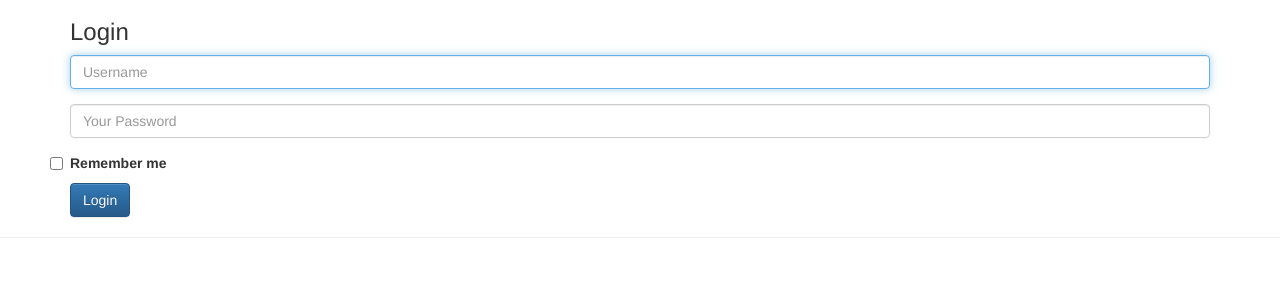
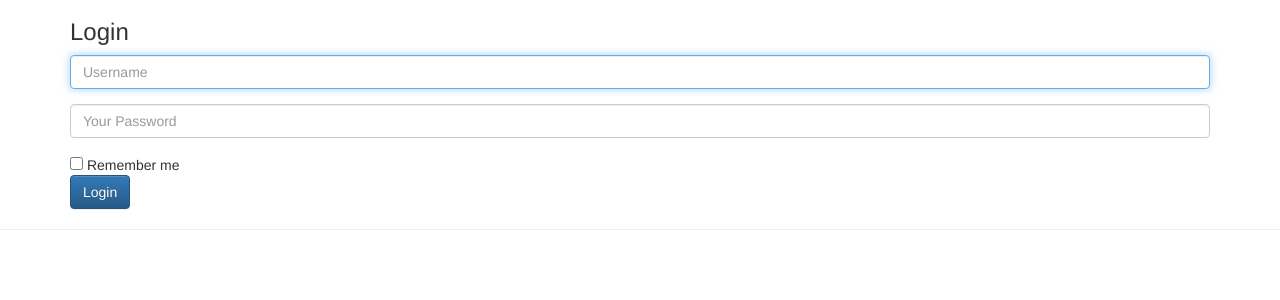
Before and after one commit to chrispuppe/finals-game, a Flask app: page /login in a window 1280 px wide. Shown: the part 51-351 px from the top of the page. Run offline with Flask 2, Linux system fonts and the light colour scheme; parts of the project's set-up code (start-up, migrations or seed data) failed here and were passed over; some libraries are stand-ins or nearby versions.

```diff
--- a/templates/login.html
+++ b/templates/login.html
@@ -17,8 +17,8 @@
                 </div>
             </div>
             <div class="form-check">
-                <label class="checkbox">
-                    <input type="checkbox" name="remember">
+                </label>
+                    <input type="checkbox" id="remember" name="remember" class="form-check-input">
                     Remember me
                 </label>
             </div>
```
